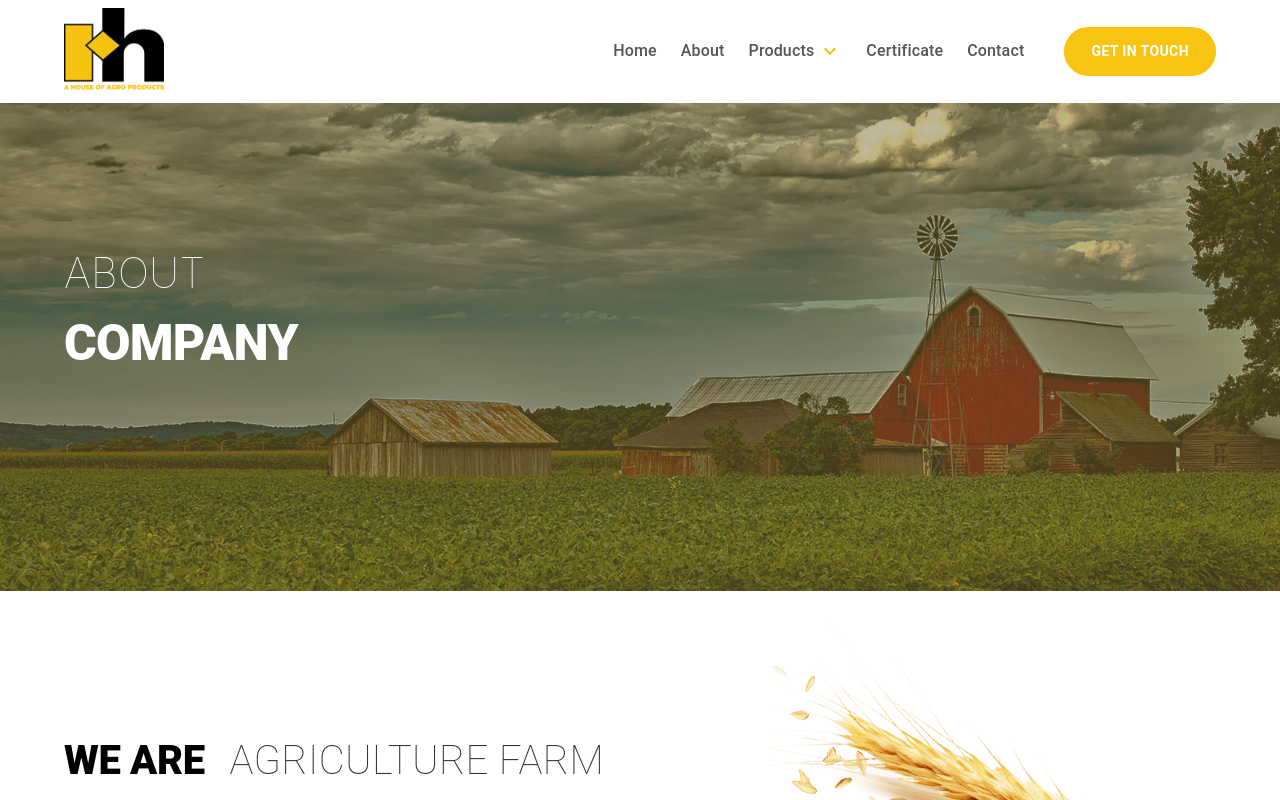
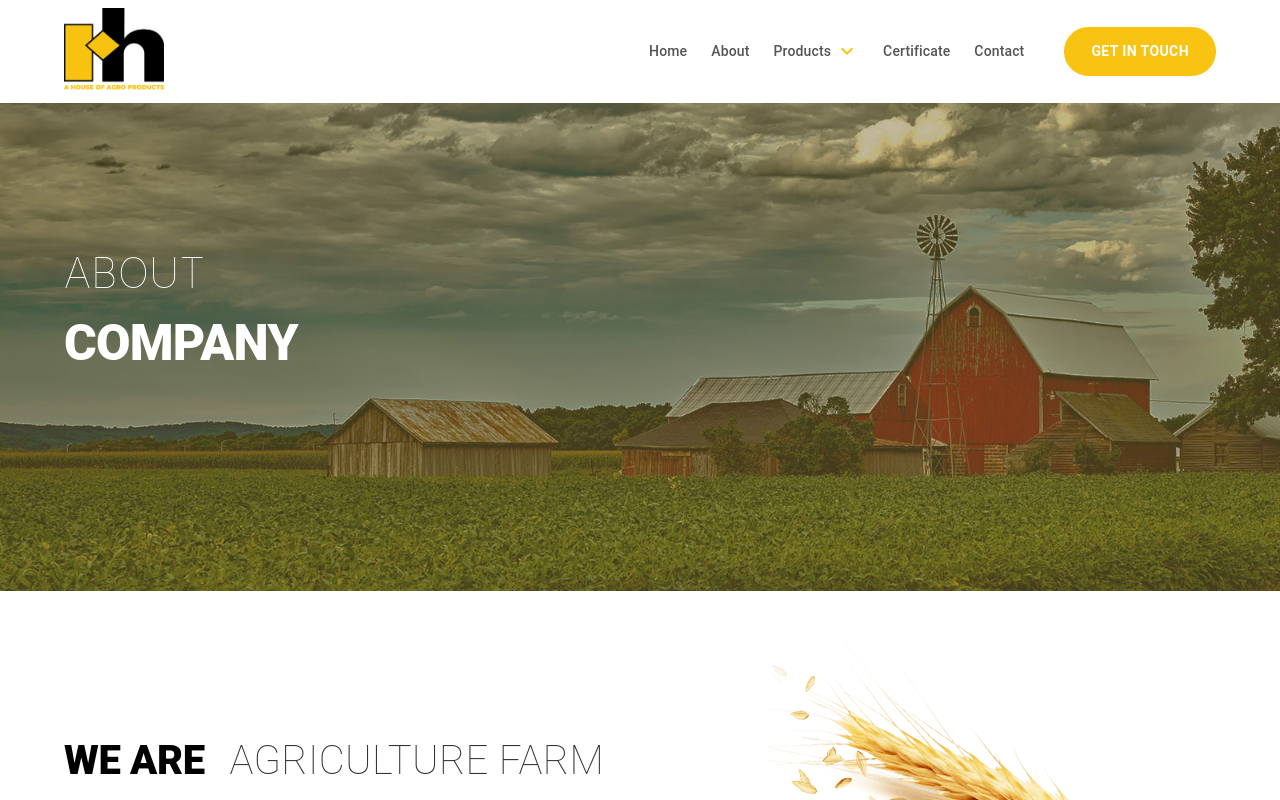
Before and after one commit to KunjKapadiya2007/import_export, a React (Create React App) app: page /about in a window 1280 px wide. Shown: the top 800 px of the page. Built offline with nearby package versions, Linux system fonts and the light colour scheme.

Commit message:
small change

```diff
--- a/src/component/about/agricultureFarm.jsx
+++ b/src/component/about/agricultureFarm.jsx
@@ -44,7 +44,7 @@ function AgricultureFarm() {
                                     <Typography
                                         component="span"
                                         sx={{
-                                            fontWeight: '100',
+                                            fontWeight: 100,
                                             fontSize: '40px',
                                             paddingLeft: '15px',
                                             color: '#333333',
--- a/src/component/contact/getinTouch.jsx
+++ b/src/component/contact/getinTouch.jsx
@@ -26,7 +26,6 @@ const GetinTouch = () => {
         <Box>
             <Grid container >
                 <Grid item xs={12} sm={6}>
-                    {/* <Box> */}
                     <iframe
                         src="https://www.google.com/maps/embed?pb=!1m18!1m12!1m3!1d3719.4856623108612!2d72.88694027380323!3d21.212581681442394!2m3!1f0!2f0!3f0!3m2!1i1024!2i768!4f13.1!3m3!1m2!1s0x3be04f7a31c50185%3A0x87232d67295bc2a3!2sSavlia%20Cir%2C%20Sanman%20Society%2C%20Yoginagar%20Society%2C%20Surat%2C%20Gujarat%20395010!5e0!3m2!1sen!2sin!4v1735709773302!5m2!1sen!2sin"
                         width="100%"
@@ -36,8 +35,7 @@ const GetinTouch = () => {
                         loading="lazy"
                         referrerPolicy="no-referrer-when-downgrade"
                     ></iframe>
-                    {/* </Box> */}
-                </Grid>
+                    </Grid>
                 <Grid item xs={12} sm={6}>
                     <Box sx={{ backgroundColor: '#333', color: '#fff', py: { xs: 8, sm: 16 }, px: { xs: 0.3, sm: 2.5 }, display: 'flex', justifyContent: 'center', }} >
                         <Container maxWidth="sm">
--- a/src/component/globle/header.jsx
+++ b/src/component/globle/header.jsx
@@ -54,7 +54,6 @@ const Header = () => {
         <Box sx={{py: 1, backgroundColor: '#fff', boxShadow: '0 4px 6px rgba(0, 0, 0, 0.1)'}}>
             <Container>
                 <Grid container spacing={2} alignItems="center">
-                    {/* Logo Section */}
                     <Grid item xs={6} sm={2}>
                         <Box sx={{width: {xs: '80px', sm: '100px'}}}>
                             <Typography component="img" src={Logo} alt="Logo" sx={{width: '100%', height: 'auto'}}/>
@@ -87,10 +86,11 @@ const Header = () => {
                                                 alignItems: 'center',
                                                 cursor: 'pointer',
                                                 position: 'relative',
+                                                fontSize: '14px',
                                                 '&::after': {
                                                     content: '""',
                                                     position: 'absolute',
-                                                    bottom: 0,
+                                                    top: '240%',
                                                     left: 0,
                                                     width: '0%',
                                                     height: '2px',
@@ -99,10 +99,7 @@ const Header = () => {
                                                 },
                                                 '&:hover::after': {
                                                     width: '100%',
-                                                },
-                                                '&:hover': {
-                                                    color: '#f8c311',
-                                                },
+                                                }
                                             }}
                                         >
                                             {link.label}
@@ -143,10 +140,11 @@ const Header = () => {
                                                                     display: 'inline-block',
                                                                     cursor: 'pointer',
                                                                     position: 'relative',
+                                                                    fontSize: '14px',
                                                                     '&::after': {
                                                                         content: '""',
                                                                         position: 'absolute',
-                                                                        bottom: 0,
+                                                                        bottom: "-1%",
                                                                         left: 0,
                                                                         width: '0%',
                                                                         height: '2px',
@@ -154,11 +152,8 @@ const Header = () => {
                                                                         transition: 'width 0.3s ease',
                                                                     },
                                                                     '&:hover::after': {
-                                                                        width: '100%',
-                                                                    },
-                                                                    '&:hover': {
-                                                                        color: '#f8c311',
-                                                                    },
+                                                                        width: '20px',
+                                                                    }
                                                                 }}
                                                             >
                                                                 {item.label}
@@ -179,11 +174,15 @@ const Header = () => {
                                             color: '#555',
                                             fontWeight: '500',
                                             position: 'relative',
+                                            display: 'flex',
+                                            alignItems: 'center',
+                                            fontSize: '14px',
                                             '&::after': {
                                                 content: '""',
                                                 position: 'absolute',
-                                                bottom: 0,
-                                                left: 0,
+                                                top: '230%',
+                                                transform: 'translateX(-50%)',
+                                                left: "50%",
                                                 width: '0%',
                                                 height: '2px',
                                                 backgroundColor: '#f8c311',
@@ -191,10 +190,7 @@ const Header = () => {
                                             },
                                             '&:hover::after': {
                                                 width: '100%',
-                                            },
-                                            '&:hover': {
-                                                color: '#f8c311',
-                                            },
+                                            }
                                         }}
                                     >
                                         {link.label}
```
